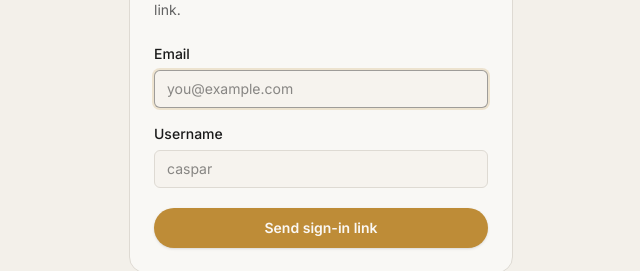
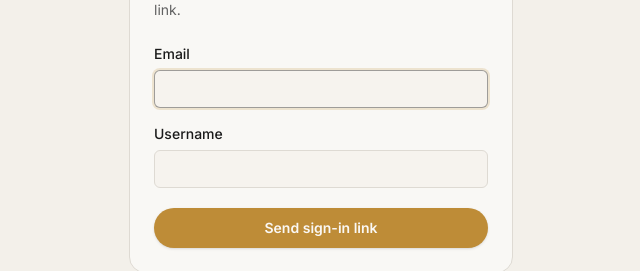
Before and after one commit to caspar-cpu/ai-temple, a Next.js app: page /login in a window 1280 px wide. Shown: the part 332-603 px from the top of the page, without its empty margins (319-959 px from the left). Built offline with nearby package versions, Linux system fonts and the light colour scheme.

Commit message:
Login: remove placeholder text from email + username fields

```diff
--- a/src/app/login/page.tsx
+++ b/src/app/login/page.tsx
@@ -84,7 +84,6 @@ export default function LoginPage() {
               type="email"
               required
               autoFocus
-              placeholder="you@example.com"
               value={email}
               onChange={(e) => setEmail(e.target.value)}
               className={inputClass}
@@ -103,7 +102,6 @@ export default function LoginPage() {
               required
               minLength={2}
               maxLength={40}
-              placeholder="caspar"
               value={username}
               onChange={(e) => setUsername(e.target.value)}
               pattern="[a-zA-Z0-9-]+"
```
